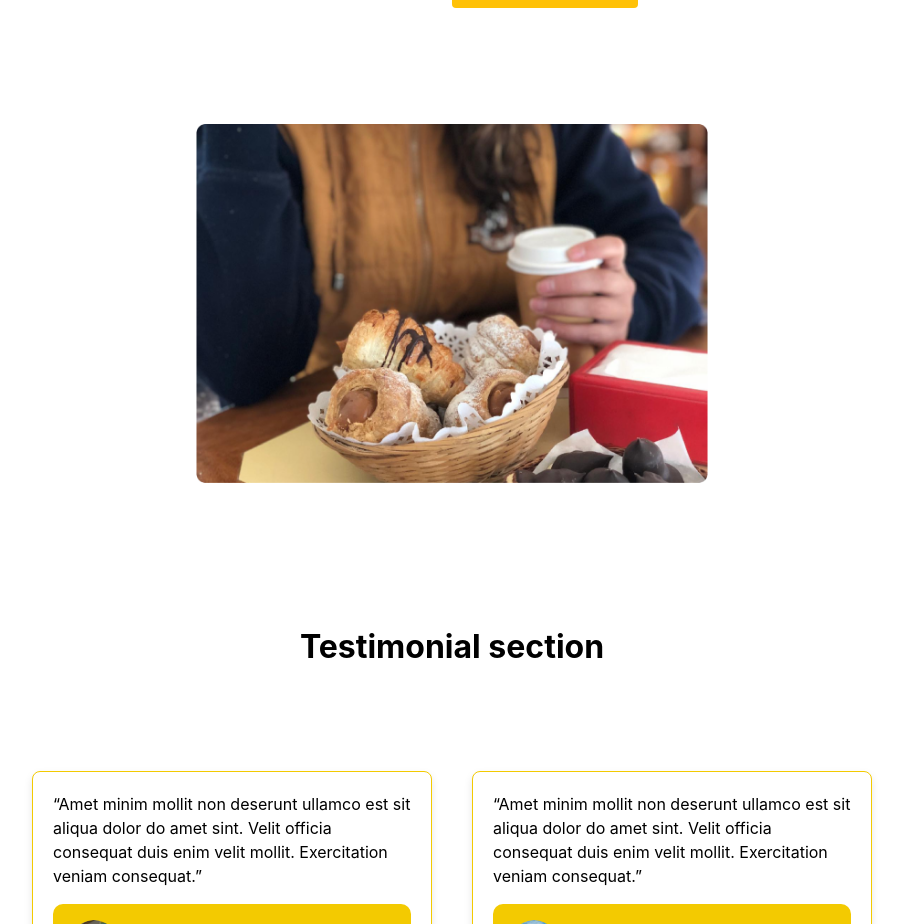
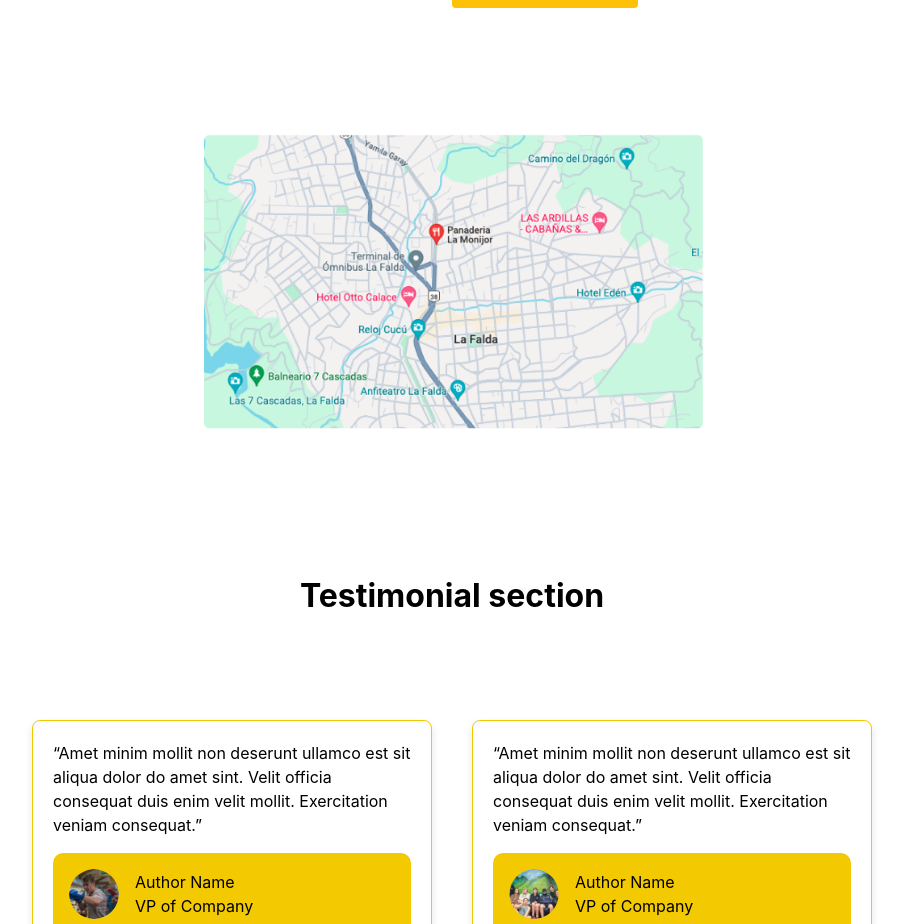
Before and after one commit to guilleozan/monijor-app, a React (Create React App) app: page /contact in a window 1280 px wide. Shown: the part 860-1784 px from the top of the page, without its empty margins (188-1091 px from the left). Built offline with nearby package versions, Linux system fonts and the light colour scheme.

Commit message:
Contact page image changed

```diff
--- a/src/pages/Contact.js
+++ b/src/pages/Contact.js
@@ -67,7 +67,7 @@ const Contact = () => {
         </div>
       </div>
       <div className="map-section">
-        <img src="/images/Image.png" alt="Map" />
+        <img src="/images/contact.png" alt="Map" />
       </div>
       <div className="testimonial-column-light">
         <div className="text-11">Testimonial section</div>
```
Also changed, not shown: public/images/contact.png (added).
